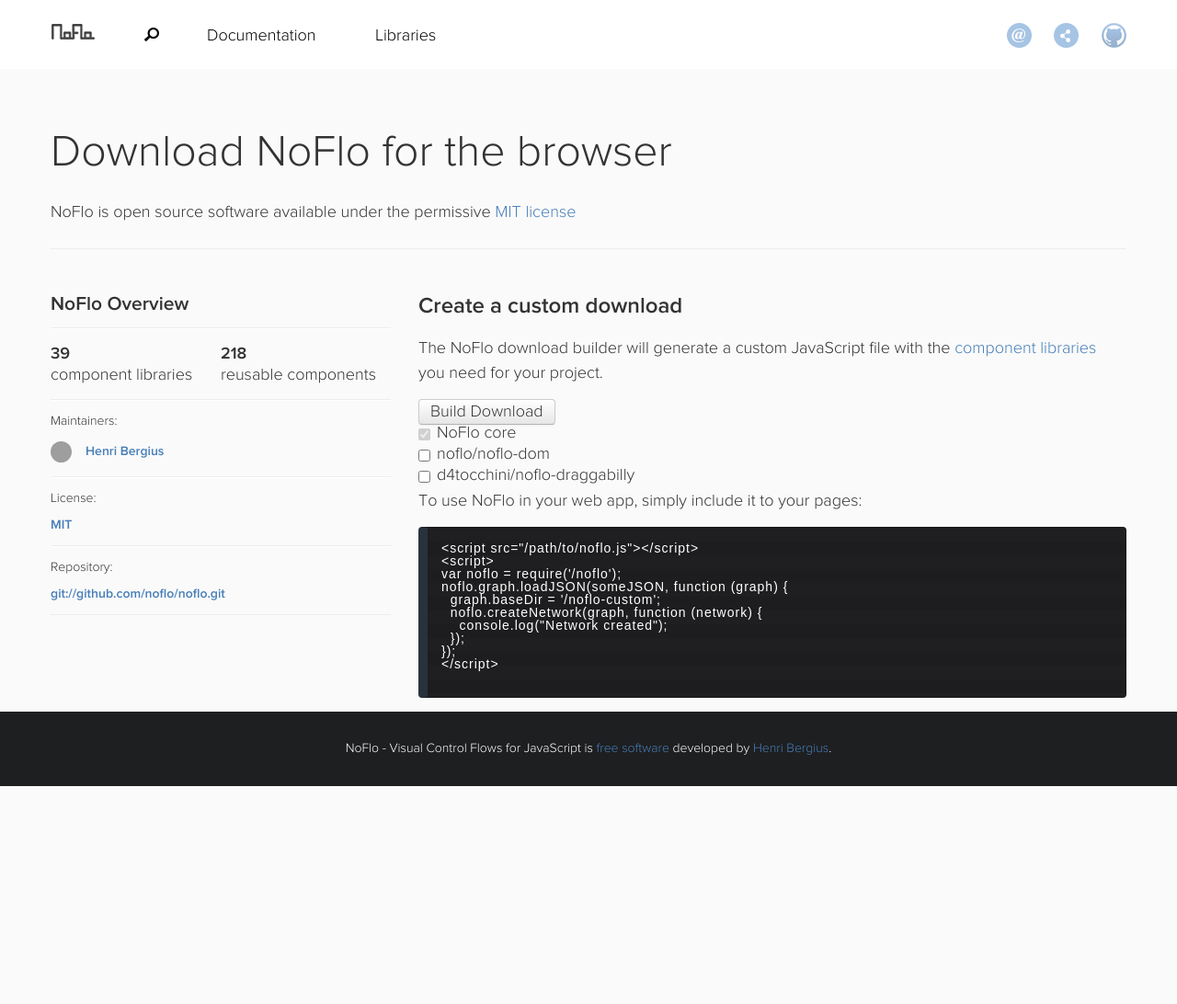
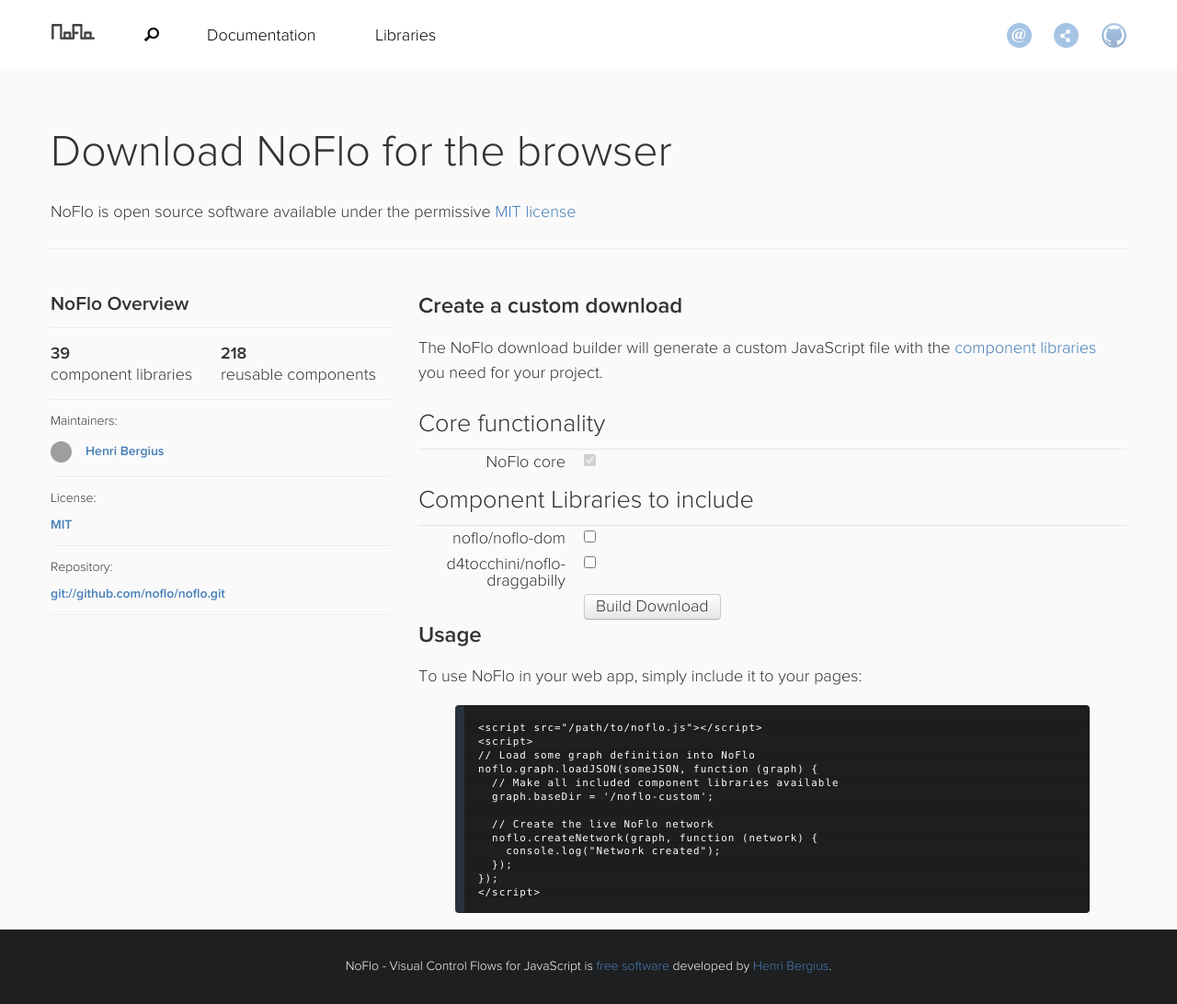
Before and after one commit to noflo/noflo.github.io, a Jekyll site: the page built from download/index.html, in a window 1280 px wide and 1092 px high. Shown: the whole window at 92% size. Built offline with Jekyll 4.4.1, drawn with Linux system fonts in a browser that asks for light colours; nearby versions of some CDN libraries; Markdown is read by kramdown in place of the engine named in the settings; grey boxes are pictures that could not be loaded.

Commit message:
Nicer download form

```diff
--- a/download/index.html
+++ b/download/index.html
@@ -17,36 +17,58 @@ title: Download NoFlo for the browser
           <p>
           The NoFlo download builder will generate a custom JavaScript file with the <a href="{{ site.baseurl }}">component libraries</a> you need for your project.
           </p>
-          <form method="post" action="http://noflo-builder.herokuapp.com/">
+          <form method="post" action="http://noflo-builder.herokuapp.com/" class="form-horizontal">
             <fieldset>
-              <button type="submit" class="btn">Build Download</button>
-              <label class="checkbox">
-                <input type="checkbox" checked disabled>
-                NoFlo core
-              </label>
+              <fieldset>
+                <legend>Core functionality</legend>
+                <div class="control-group">
+                  <label class="control-label" for="noflo-core">
+                    NoFlo core
+                  </label>
+                  <div class="controls">
+                    <input id="noflo-core" type="checkbox" checked disabled>
+                  </div>
+                </div>
+              </fieldset>
+              <fieldset>
+                <legend>Component Libraries to include</legend>
               {% for library in site.browser_libraries %}
-              <label class="checkbox">
-                <input name="{{ library }}" type="checkbox">
-                {{ library }}
-              </label>
+                <div class="control-group">
+                  <label class="control-label" for="{{ library | replace: '/', '-' }}">
+                    {{ library }}
+                  </label>
+                  <div class="controls">
+                    <input name="{{ library }}" type="checkbox" id="{{ library | replace: '/', '-' }}">
+                  </div>
+                </div>
               {% endfor %}
+              </fieldset>
+              <div class="control-group">
+                <div class="controls">
+                  <button type="submit" class="btn">Build Download</button>
+                </div>
+              </div>
             </fieldset>
           </form>
+          <h2>Usage</h2>
           <p>
           To use NoFlo in your web app, simply include it to your pages:
           </p>
-          <pre>
-&lt;script src="/path/to/noflo.js"&gt;&lt;/script&gt;
-&lt;script&gt;
-var noflo = require('/noflo');
+{% highlight html %}
+<script src="/path/to/noflo.js"></script>
+<script>
+// Load some graph definition into NoFlo
 noflo.graph.loadJSON(someJSON, function (graph) {
+  // Make all included component libraries available
   graph.baseDir = '/noflo-custom';
+
+  // Create the live NoFlo network
   noflo.createNetwork(graph, function (network) {
     console.log("Network created");
   });
 });
-&lt;/script&gt;
-          </pre>
+</script>
+{% endhighlight %}
         </div>
       </div>
     </div>
```
